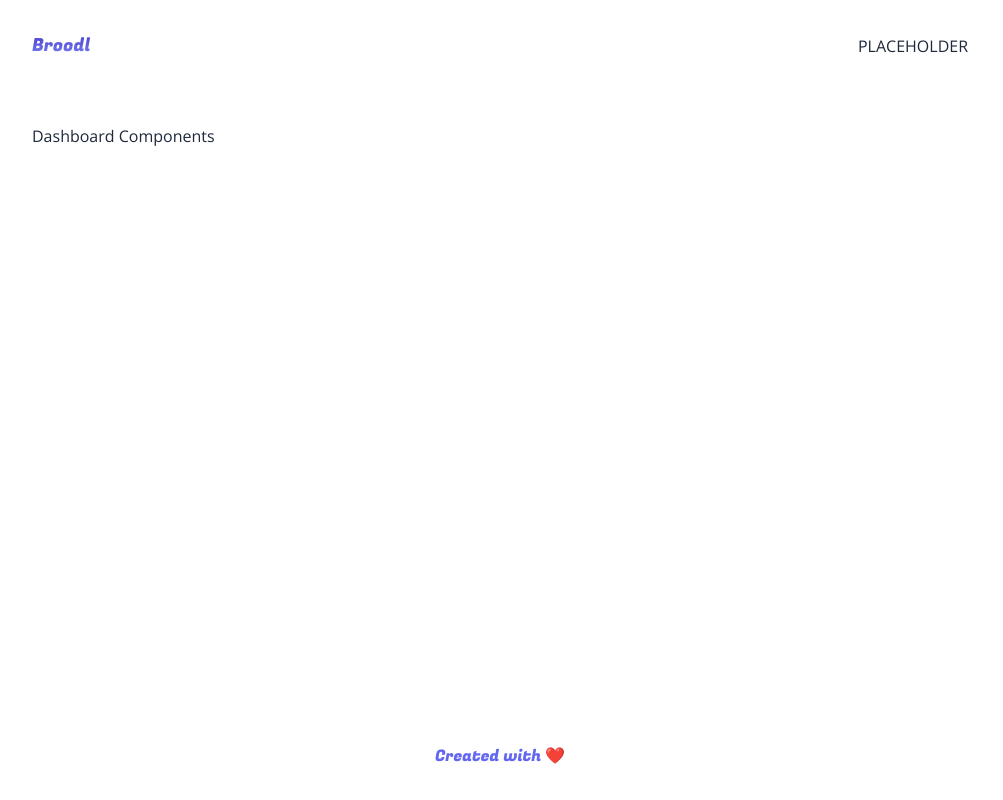
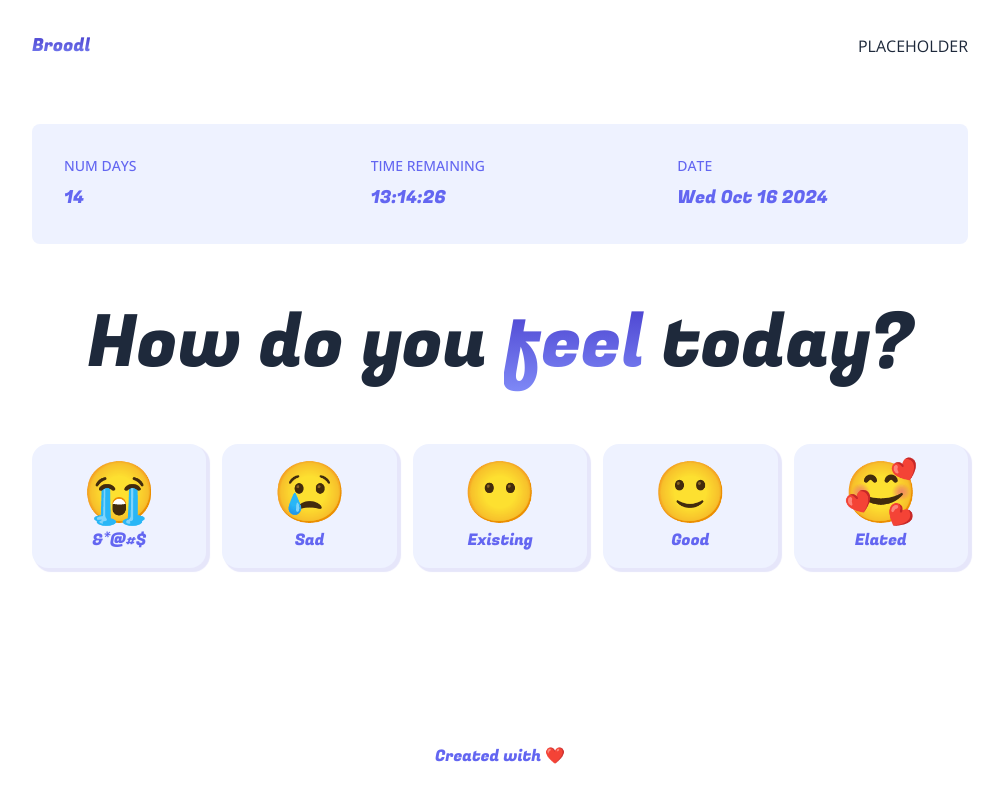
Before and after one commit to TeriYeaki/broodl, a Next.js app: page /dashboard in a window 1280 px wide. Shown: the whole page, without its empty margins (140-1143 px from the left). Built offline with nearby package versions, Linux system fonts and the light colour scheme.

Commit message:
Created mood recording button inputs in dashboard

```diff
--- a/app/globals.css
+++ b/app/globals.css
@@ -7,3 +7,12 @@
 	-webkit-background-clip: text;
 	-webkit-text-fill-color: transparent;
 }
+
+.purpleShadow {
+	box-shadow: 3px 3px 1px 1px lavender;
+}
+
+.purpleShadow:hover {
+	transform: translate(3px, 3px);
+	box-shadow: 0px 0px 1px 1px lavender;
+}
--- a/components/Dashboard.js
+++ b/components/Dashboard.js
@@ -1,5 +1,79 @@
+import { Fugaz_One } from "next/font/google";
 import React from "react";
 
+const fugazOne = Fugaz_One({ subsets: ["latin"], weight: ["400"] });
+
 export default function Dashboard() {
-	return <div>Dashboard Components</div>;
+	const statuses = {
+		num_days: 14,
+		time_remaining: "13:14:26",
+		date: new Date().toDateString(),
+	};
+
+	const moods = {
+		"&*@#$": "😭",
+		Sad: "😢",
+		Existing: "😶",
+		Good: "🙂",
+		Elated: "🥰",
+	};
+
+	return (
+		<div className="flex flex-col flex-1 gap-8 sm:gap-12 md:gap-16">
+			<div className="grid grid-cols-3 bg-indigo-50 text-indigo-500 p-4 gap-4 rounded-lg">
+				{Object.keys(statuses).map((status, statusIndex) => {
+					return (
+						<div
+							key={statusIndex}
+							className="p-4 flex flex-col gap-1 sm:gap-2"
+						>
+							<p className="font-medium uppercase text-xs sm:text-sm truncate">
+								{status.replaceAll("_", " ")}
+							</p>
+							<p
+								className={
+									"text-base sm:text-lg truncate " +
+									fugazOne.className
+								}
+							>
+								{statuses[status]}
+							</p>
+						</div>
+					);
+				})}
+			</div>
+			<h4
+				className={
+					"text-5xl sm:text-6xl md:text-7xl text-center " +
+					fugazOne.className
+				}
+			>
+				How do you <span className="textGradient">feel</span> today?
+			</h4>
+			<div className="flex item-stretch flex-wrap gap-4">
+				{Object.keys(moods).map((mood, moodIndex) => {
+					return (
+						<button
+							className={
+								"p-4 px-5 rounded-2xl purpleShadow duration-200 bg-indigo-50 hover:bg-indigo-100 text-center items-center flex flex-col gap-2 flex-1"
+							}
+							key={moodIndex}
+						>
+							<p className={"text-4xl sm:text-5xl md:text-6xl"}>
+								{moods[mood]}
+							</p>
+							<p
+								className={
+									"text-indigo-500 text-xs sm:text-sm md:text-base " +
+									fugazOne.className
+								}
+							>
+								{mood}
+							</p>
+						</button>
+					);
+				})}
+			</div>
+		</div>
+	);
 }
```
